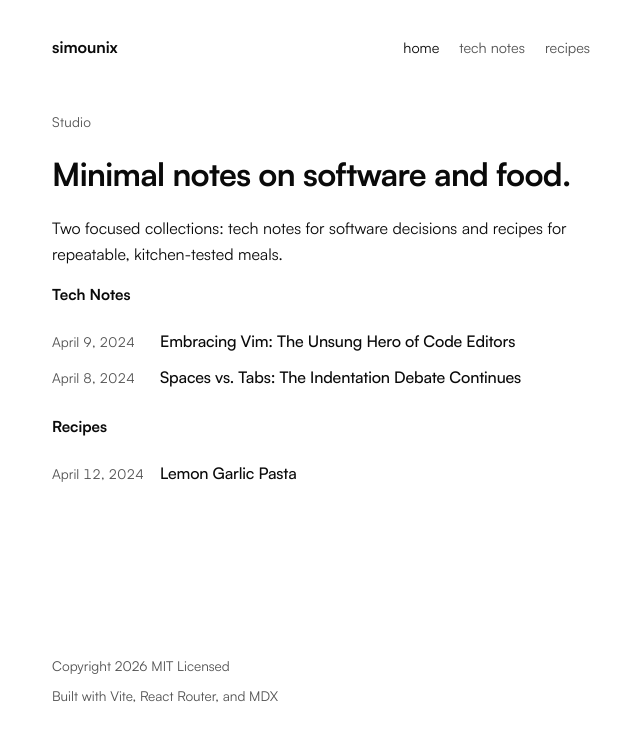
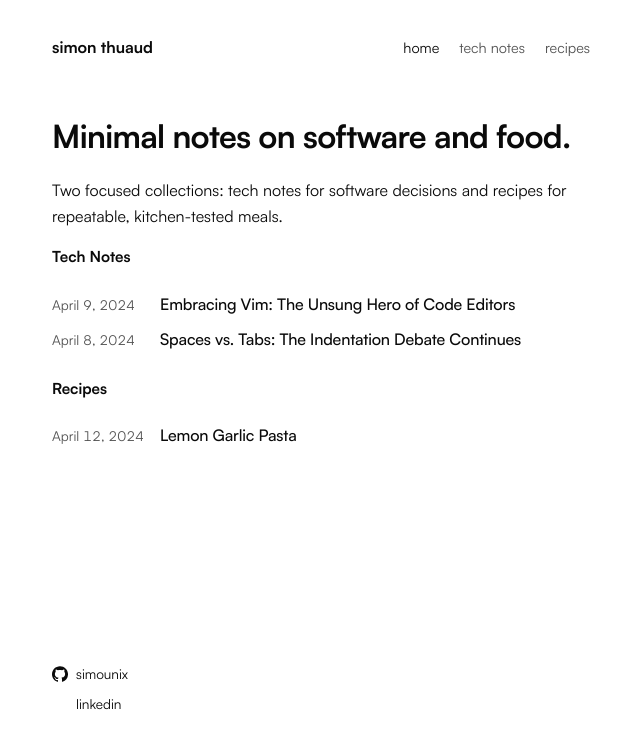
Before and after one commit to SIMOUNIX/website, a React (Vite) app: page / in a window 1280 px wide. Shown: the top 748 px of the page, without its empty margins (316-956 px from the left). Built offline with nearby package versions, Linux system fonts and the light colour scheme.

Commit message:
feat: updated footer to add my links

```diff
--- a/index.html
+++ b/index.html
@@ -3,7 +3,7 @@
     <head>
         <meta charset="UTF-8" />
         <meta name="viewport" content="width=device-width, initial-scale=1.0" />
-        <title>simounix</title>
+        <title>simonthuaud</title>
     </head>
     <body>
         <div id="root"><!--app-html--></div>
--- a/src/components/Footer.tsx
+++ b/src/components/Footer.tsx
@@ -1,10 +1,27 @@
+import FooterItem from "./FooterItem";
+
 export default function Footer() {
   return (
     <footer className="footer">
-      <span>Copyright {new Date().getFullYear()} MIT Licensed</span>
-      <span>
-        Built with Vite, React Router, and MDX
-      </span>
+      <span></span>
+      <FooterItem
+        href="https://github.com/simounix"
+        label="simounix"
+        target="_blank"
+        icon={
+          <svg viewBox="0 0 24 24">
+            <path
+              fill="currentColor"
+              d="M12 0.297c-6.63 0-12 5.373-12 12 0 5.303 3.438 9.8 8.205 11.385 0.6 0.113 0.82-0.258 0.82-0.577 0-0.285-0.01-1.04-0.015-2.04-3.338 0.724-4.042-1.61-4.042-1.61-0.546-1.387-1.333-1.757-1.333-1.757-1.089-0.745 0.084-0.729 0.084-0.729 1.205 0.084 1.838 1.237 1.838 1.237 1.07 1.835 2.809 1.305 3.495 0.998 0.108-0.776 0.418-1.305 0.762-1.605-2.665-0.303-5.466-1.332-5.466-5.93 0-1.31 0.468-2.38 1.236-3.22-0.123-0.303-0.536-1.524 0.117-3.176 0 0 1.008-0.322 3.301 1.23 0.957-0.266 1.983-0.399 3.003-0.404 1.02 0.005 2.047 0.138 3.006 0.404 2.291-1.552 3.297-1.23 3.297-1.23 0.653 1.653 0.24 2.874 0.118 3.176 0.77 0.84 1.235 1.91 1.235 3.22 0 4.61-2.805 5.624-5.476 5.921 0.43 0.372 0.823 1.102 0.823 2.222 0 1.606-0.015 2.898-0.015 3.293 0 0.32 0.216 0.694 0.825 0.576 4.765-1.587 8.199-6.082 8.199-11.384 0-6.627-5.373-12-12-12z"
+            />
+          </svg>
+        }
+      />
+      <FooterItem
+        href="https://www.linkedin.com/in/simon-thuaud/"
+        label="linkedin"
+        target="_blank"
+      />
     </footer>
-  )
+  );
 }
--- /dev/null
+++ b/src/components/FooterItem.tsx
@@ -0,0 +1,26 @@
+import type { ReactNode } from "react";
+
+type FooterItemProps = {
+  href: string;
+  label: string;
+  icon?: ReactNode;
+  target?: string;
+  rel?: string;
+};
+
+export default function FooterItem({
+  href,
+  label,
+  icon,
+  target,
+  rel,
+}: FooterItemProps) {
+  return (
+    <a className="footer-link" href={href} target={target} rel={rel}>
+      <span className="footer-icon" aria-hidden="true">
+        {icon}
+      </span>
+      <span>{label}</span>
+    </a>
+  );
+}
--- a/src/components/Nav.tsx
+++ b/src/components/Nav.tsx
@@ -12,7 +12,7 @@ const navItems = [
 export default function Nav() {
   return (
     <header className="nav">
-      <div className="nav-brand">simounix</div>
+      <div className="nav-brand">simon thuaud</div>
       <nav className="nav-links">
         {navItems.map((item) => (
           <NavLink
--- a/src/pages/Home.tsx
+++ b/src/pages/Home.tsx
@@ -7,7 +7,6 @@ export default function Home() {
 
   return (
     <section className="hero">
-      <span className="hero-eyebrow">Studio</span>
       <h1 className="hero-title">Minimal notes on software and food.</h1>
       <p className="hero-intro">
         Two focused collections: tech notes for software decisions and recipes
--- a/src/styles.css
+++ b/src/styles.css
@@ -236,6 +236,27 @@ a:hover {
     color: var(--text);
 }
 
+.footer-link {
+    display: inline-flex;
+    align-items: center;
+    gap: 8px;
+}
+
+.footer-icon {
+    display: inline-flex;
+    align-items: center;
+    justify-content: center;
+    width: 16px;
+    height: 16px;
+    flex-shrink: 0;
+}
+
+.footer-icon svg {
+    width: 100%;
+    height: 100%;
+    display: block;
+}
+
 .prose {
     font-size: 1rem;
     line-height: 1.7;
```
Also changed, not shown: src/components/mdx.tsx (+11 -11 lines).
